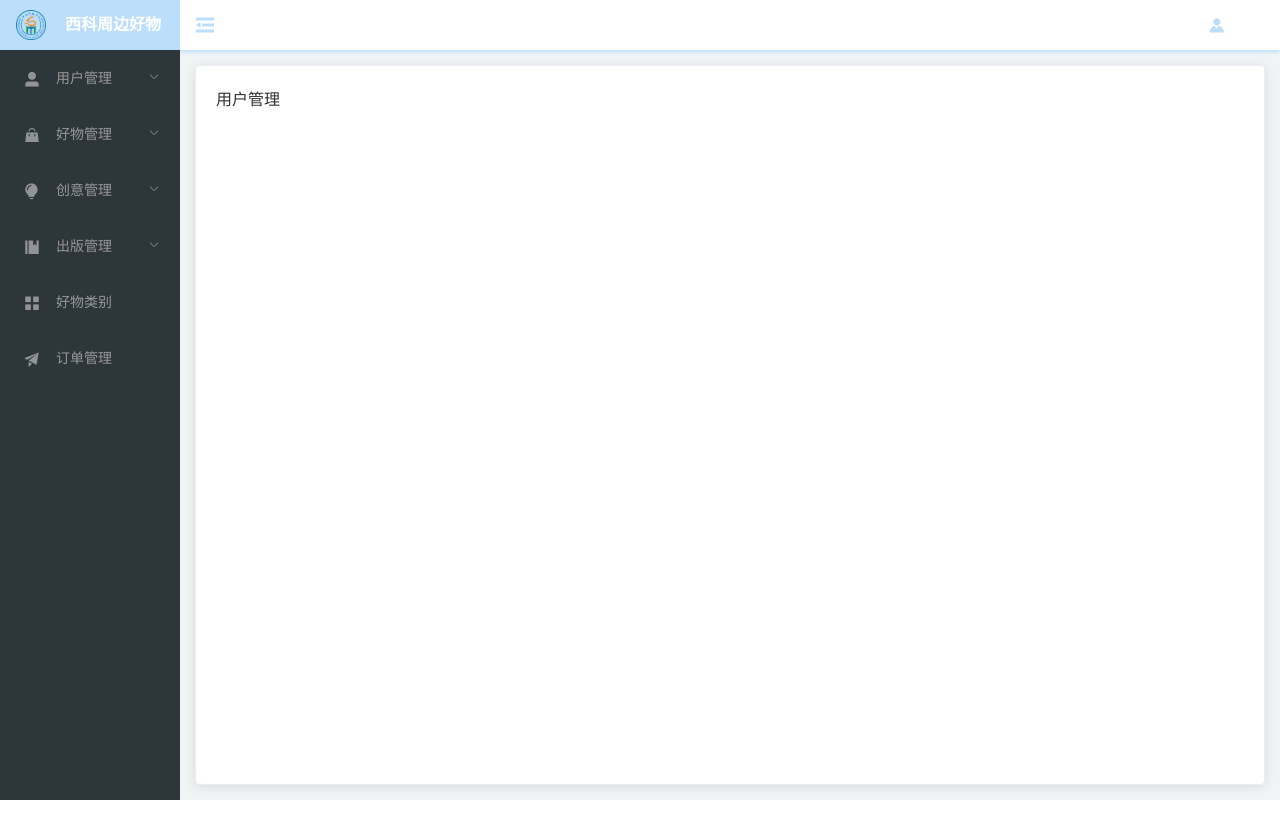
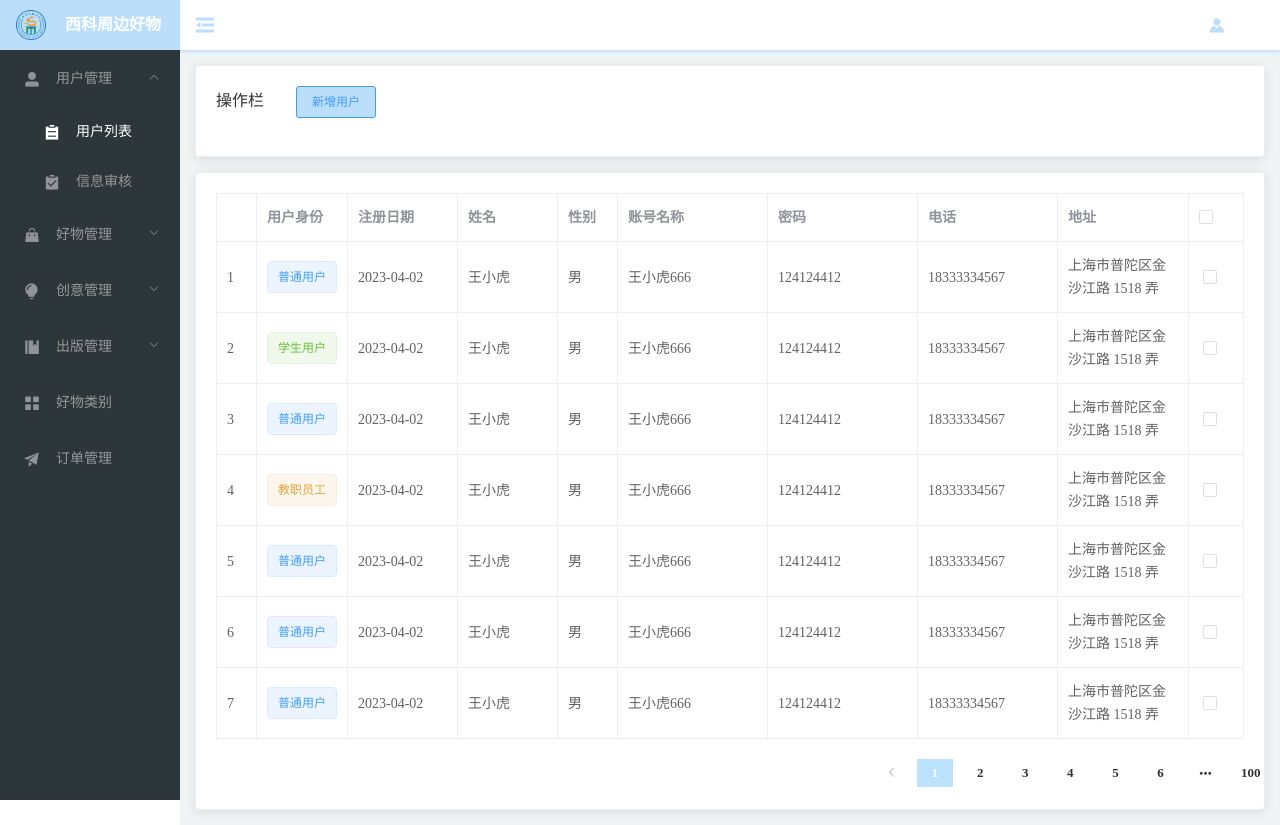
Before and after one commit to HAN717/swustStoreFront, a Vue app: page /#/userManage in a window 1280 px wide. Before the commit the page ends 800 px from the top, so only its background shows below. Built offline with nearby package versions, Linux system fonts and the light colour scheme; what vue-cookies would draw is missing.

Commit message:
用户管理页ui完成

```diff
--- a/src/views/backStage/backstageFrame/index.css
+++ b/src/views/backStage/backstageFrame/index.css
@@ -78,10 +78,8 @@
 .nav_tools,
 .menuLeft,
 .content-main {
-	transition: inline-block 0.3s, left 0.3s, width 0.3s, margin-left 0.3s, font-size 0.3s;
+	transition: inline-block 0.3s, left 0.3s, width 0.3s, margin-left 0.3s, font-size 0.3s, height;
 }
-
-
 /* 侧边栏 */
 
 .menuLeft .el-menu {
--- a/src/views/backStage/backstageFrame/index.vue
+++ b/src/views/backStage/backstageFrame/index.vue
@@ -10,7 +10,7 @@
 			</div>
              <!--todo 菜单栏组件 -->
             <el-menu active-text-color="#fff" background-color="#2d363a" class="el-menu-vertical-demo"
-				:collapse-transition="false" default-active="1" text-color="#979899" @open="handleOpen"
+				:collapse-transition="false" default-active="1-1" text-color="#979899" @open="handleOpen"
 				@close="handleClose" :collapse="isCollapse">
 				<el-submenu index="1">
 					<template #title>
@@ -90,10 +90,10 @@
 				</el-dropdown>
 			</div>
 			<!-- todo 内容组件 -->
-			<el-scrollbar  :height="siteContentViewHeight+32+'px'" >
-				<el-card :style="'min-height:'+ siteContentViewHeight + 'px'">
-					<router-view />
-				</el-card>
+			<el-scrollbar  :height="siteContentViewHeight+32+'px'">
+				<!-- <el-card :style="'min-height:'+ siteContentViewHeight + 'px'"> -->
+					<router-view  />
+				<!-- </el-card> -->
 			</el-scrollbar>
 		</div>
 	</div>
--- a/src/views/backStage/userManage/index.vue
+++ b/src/views/backStage/userManage/index.vue
@@ -1,7 +1,153 @@
 <template>
-    <div>用户管理</div>
+    <div class="routerViewContent">
+        <!-- 顶部操作栏 -->
+        <el-card>
+          <span>操作栏&emsp;&emsp;</span>
+          <el-button  type="primary" style="background-color: #BBDEFB !important;color:rgb(64,158,255)" size="small">新增用户</el-button>
+          <span style="margin-left:57.5rem;">
+            <!-- 编辑按钮 -->
+            <span>
+              <el-button  id="editBox" v-show="multipleSelection.length===1" type="primary" icon="el-icon-edit"
+              style="background-color: #BBDEFB !important;color:rgb(64,158,255)" size="small">编辑信息</el-button>
+              <span v-show="multipleSelection.length>1">&emsp; &emsp;&emsp;&emsp;&emsp; &nbsp;</span>
+            </span>
+            <!-- 删除按钮 -->
+            &nbsp;<el-button id="editBox" v-show="multipleSelection.length!==0" type="danger" icon="el-icon-delete"
+              style="color:tomato;background-color: #fad0c3 !important;" size="small">删除用户</el-button>
+          </span>
+        </el-card>
+        <!-- 表格 -->
+        <el-card>
+          <el-table
+              :data="tableData"
+              border
+              ref="filterTable"  @selection-change="handleSelectionChange"
+              style="width: 100%">
+              <el-table-column type="index" width="40"> </el-table-column>
+              <el-table-column prop="userRole" label="用户身份" width="91">
+                  <template slot-scope="scope">
+                      <el-tag  v-if="scope.row.userRole=='普通用户'" type="primary" disable-transitions>{{scope.row.userRole}}</el-tag>
+                      <el-tag  v-else-if="scope.row.userRole=='学生'" type="success" disable-transitions>{{scope.row.userRole}}用户</el-tag>
+                      <el-tag  v-else type="warning" disable-transitions>教职员工</el-tag>
+                  </template>
+              </el-table-column>
+              <el-table-column prop="date" label="注册日期" width="110"> </el-table-column>
+              <el-table-column prop="userName" label="姓名" width="100"> </el-table-column>
+              <el-table-column prop="sex" label="性别" width="60"> </el-table-column>
+              <el-table-column prop="account" label="账号名称" width="150"> </el-table-column>
+              <el-table-column prop="pwd" label="密码" width="150"> </el-table-column>
+              <el-table-column prop="phoneNum" label="电话" width="140"> </el-table-column>
+              <el-table-column prop="address" label="地址"> </el-table-column>
+              <el-table-column type="selection" width="55"> </el-table-column>
+          </el-table>
+          <br>
+          <!-- 底部分页 -->
+          <div id="buttomPagination" style="margin-left: 41rem;">
+              <el-pagination
+              background-color:
+              layout="prev, pager, next, jumper"
+              :total="1000">
+              </el-pagination>
+          </div>
+        </el-card>
+    </div>
 </template>
 <script>
+  export default {
+    data() {
+      return {
+        multipleSelection: [],
+        tableData: [{
+          date: '2023-04-02',
+          userName: '王小虎',
+          sex: '男',
+          account: '王小虎666',
+          pwd: '124124412',
+          address: '上海市普陀区金沙江路 1518 弄',
+          userRole:'普通用户',
+          phoneNum:'18333334567'
+        },
+        {
+          date: '2023-04-02',
+          userName: '王小虎',
+          sex: '男',
+          account: '王小虎666',
+          pwd: '124124412',
+          address: '上海市普陀区金沙江路 1518 弄',
+          userRole:'学生',
+          phoneNum:'18333334567'
+        },
+        {
+          date: '2023-04-02',
+          userName: '王小虎',
+          sex: '男',
+          account: '王小虎666',
+          pwd: '124124412',
+          address: '上海市普陀区金沙江路 1518 弄',
+          userRole:'普通用户',
+          phoneNum:'18333334567'
+        },{
+          date: '2023-04-02',
+          userName: '王小虎',
+          sex: '男',
+          account: '王小虎666',
+          pwd: '124124412',
+          address: '上海市普陀区金沙江路 1518 弄',
+          userRole:'教职工',
+          phoneNum:'18333334567'
+        },{
+          date: '2023-04-02',
+          userName: '王小虎',
+          sex: '男',
+          account: '王小虎666',
+          pwd: '124124412',
+          address: '上海市普陀区金沙江路 1518 弄',
+          userRole:'普通用户',
+          phoneNum:'18333334567'
+        },{
+          date: '2023-04-02',
+          userName: '王小虎',
+          sex: '男',
+          account: '王小虎666',
+          pwd: '124124412',
+          address: '上海市普陀区金沙江路 1518 弄',
+          userRole:'普通用户',
+          phoneNum:'18333334567'
+        },{
+          date: '2023-04-02',
+          userName: '王小虎',
+          sex: '男',
+          account: '王小虎666',
+          pwd: '124124412',
+          address: '上海市普陀区金沙江路 1518 弄',
+          userRole:'普通用户',
+          phoneNum:'18333334567'
+        },]
+      }
+    },
+    methods:{
+      handleSelectionChange(val) {
+        console.log('this.multipleSelection',this.multipleSelection)
+        this.multipleSelection = val;
+      }
+    },
+  }
+
 </script>
 <style>
+#editBox{
+  animation: showeditBox 0.7s ease-out;
+}
+@keyframes showeditBox{
+  from{ opacity: 0;}
+  to{ opacity: 1;}
+}
+.routerViewContent{
+	animation: showContentMain 1s ease-in-out;
+}
+@keyframes showContentMain {
+	from{ opacity: 0; }
+	/* from{ transform: translateX(-85rem); } */
+	to{}
+}
 </style>
--- a/src/views/home/index.vue
+++ b/src/views/home/index.vue
@@ -206,6 +206,7 @@ export default {
   },
   created(){
     setTimeout(()=>{
+      // 当 第一次 进入 首页 时才执行动画
       if(this.scrollHeight!==0){
         this.scrollHeight-=this.scrollHeight;
         this.moveToCard()
```
